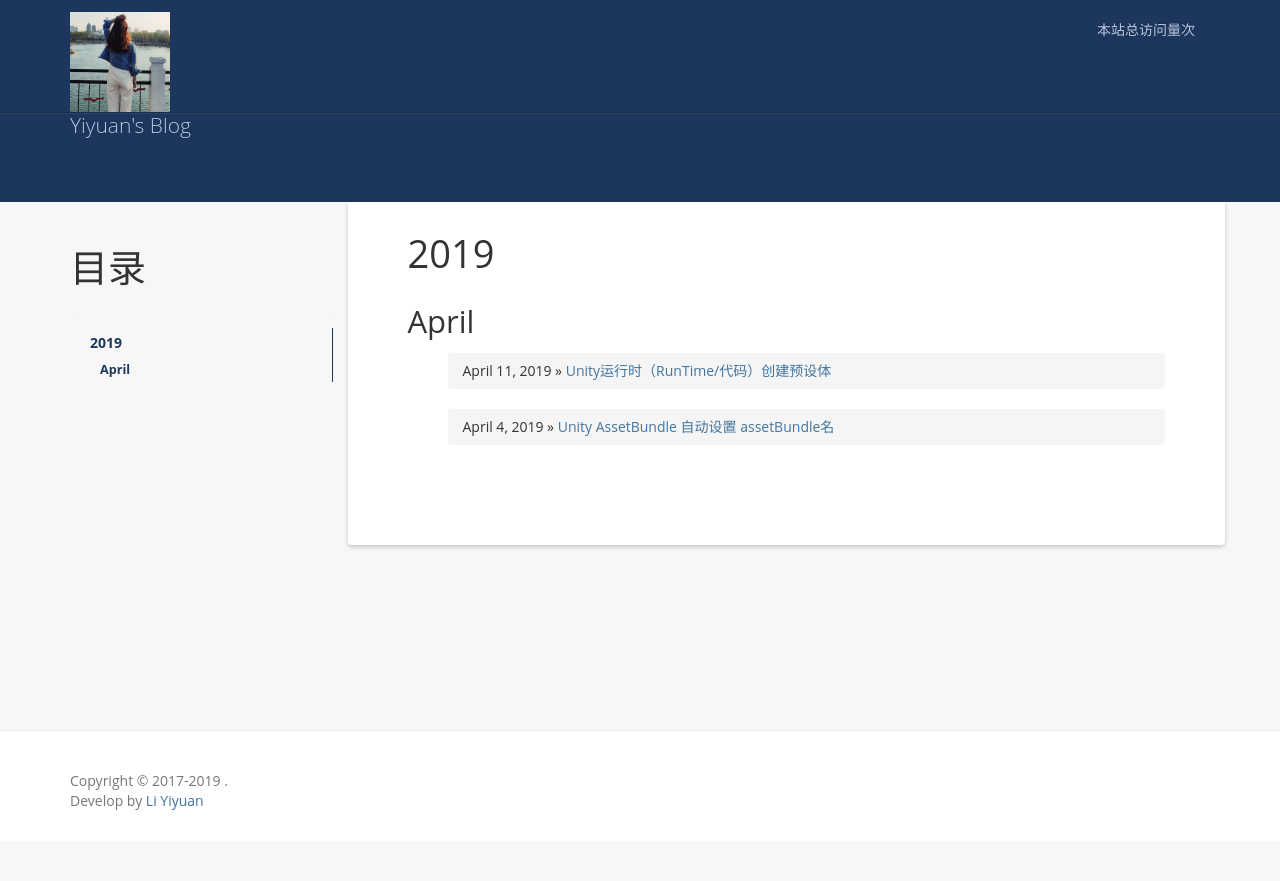
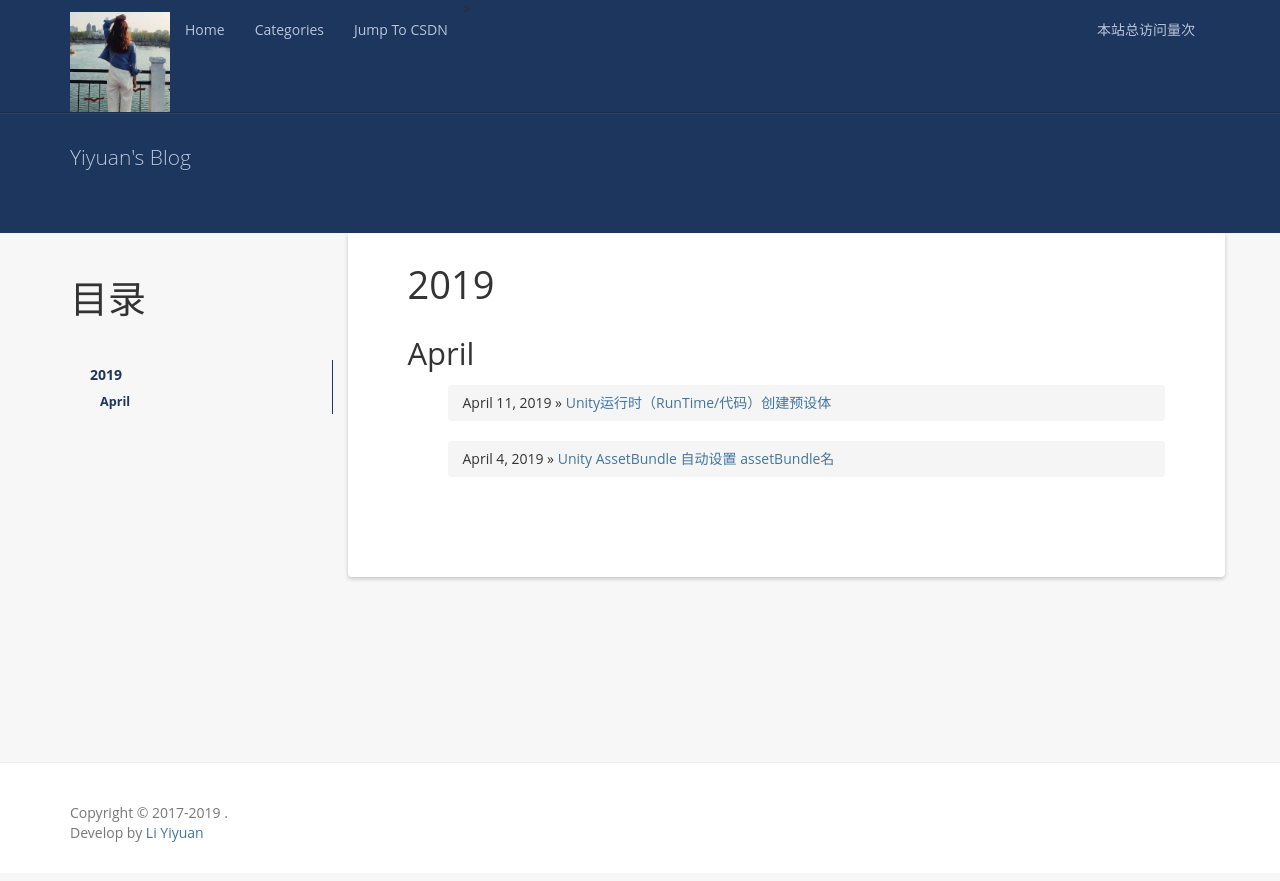
Before and after one commit to yiyuan1130/yiyuan1130.github.io, a Jekyll site: the page built from index.html, in a window 1280 px wide. Shown: the top 881 px of the page. Built offline with Jekyll 4.4.1, drawn with Linux system fonts in a browser that asks for light colours; nearby versions of some CDN libraries; a script that is not in the unit is left out; comment, search, counter and statistics services are not loaded.

Commit message:
add jump to csdn

```diff
--- a/_config.yml
+++ b/_config.yml
@@ -16,7 +16,7 @@
 title: Yiyuan's Blog
 email: it_yiyuan@163.com
 description: >- # this means to ignore newlines until "baseurl:"
-
+  <br>
   Yiyuan's Blog
 baseurl: "" # the subpath of your site, e.g. /blog
 url: "" # the base hostname & protocol for your site, e.g. http://example.com
--- a/_includes/head.html
+++ b/_includes/head.html
@@ -17,6 +17,7 @@
 	<meta name="description" content="{{site.meta_description}}">
 
 	<script src="{{ '/styles/js/jquery.min.js' | prepend: site.baseurl }}"></script>
+
 	<!--[if lt IE 9]>
     	<script src="http://html5shiv.googlecode.com/svn/trunk/html5.js"></script>
   	<![endif]-->
--- a/_includes/header.html
+++ b/_includes/header.html
@@ -11,17 +11,20 @@
       </a>
     </div>
     <nav class="collapse navbar-collapse bs-navbar-collapse" role="navigation">
-      <!-- <ul class="nav navbar-nav">
+      <ul class="nav navbar-nav">
         <li>
           <a href="{{ '/' | prepend: site.baseurl }}">Home</a>
         </li>
         <li>
-          <a href="{{ '/categories/' | prepend: site.baseurl }}">大类分解</a>
+          <a href="{{ '/categories/' | prepend: site.baseurl }}">Categories</a>
         </li>
+        <!-- <li>
+          <a href="{{ '/tag' | prepend: site.baseurl }}">小类内聚</a>
+        </li -->>
         <li>
-          <a href="{{ '/tag' | prepend: site.baseurl }}">小类内聚</a>
+          <a href="https://blog.csdn.net/YuAnHandSome"> Jump To CSDN</a>
         </li>
-      </ul> -->
+      </ul>
       <ul class="nav navbar-nav navbar-right">
         <li>
             <a><span id="busuanzi_container_site_pv">本站总访问量<span id="busuanzi_value_site_pv"></span>次</span></a>
```
